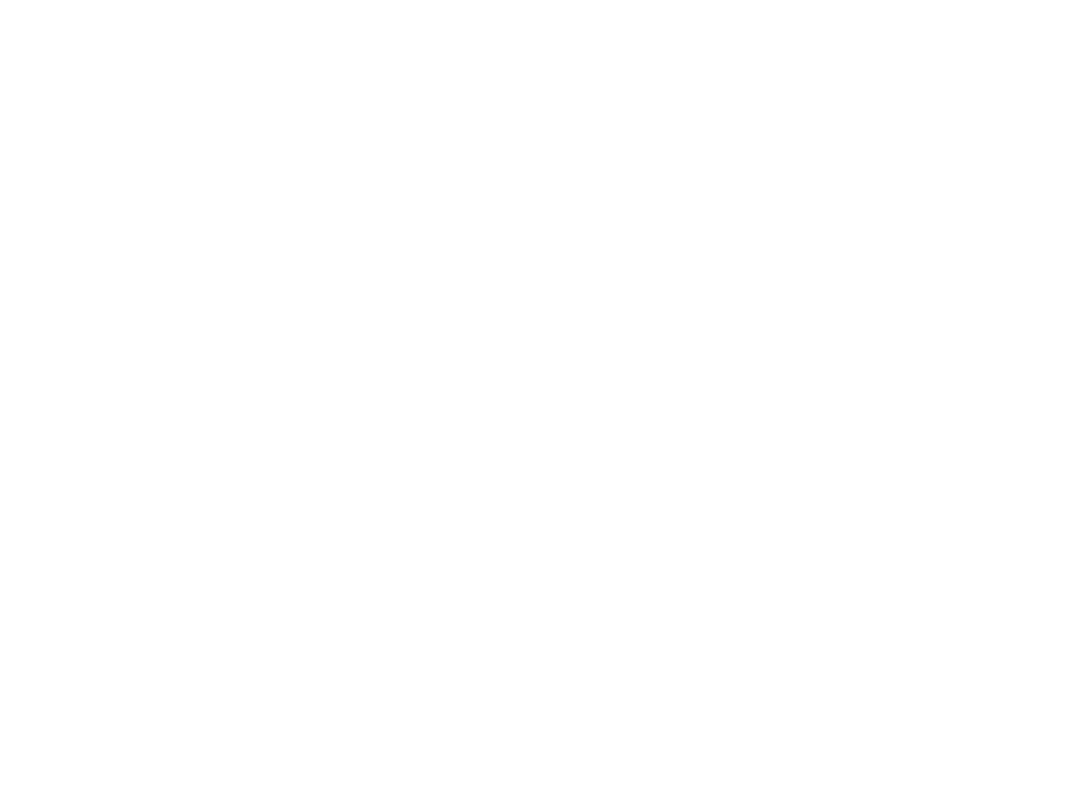
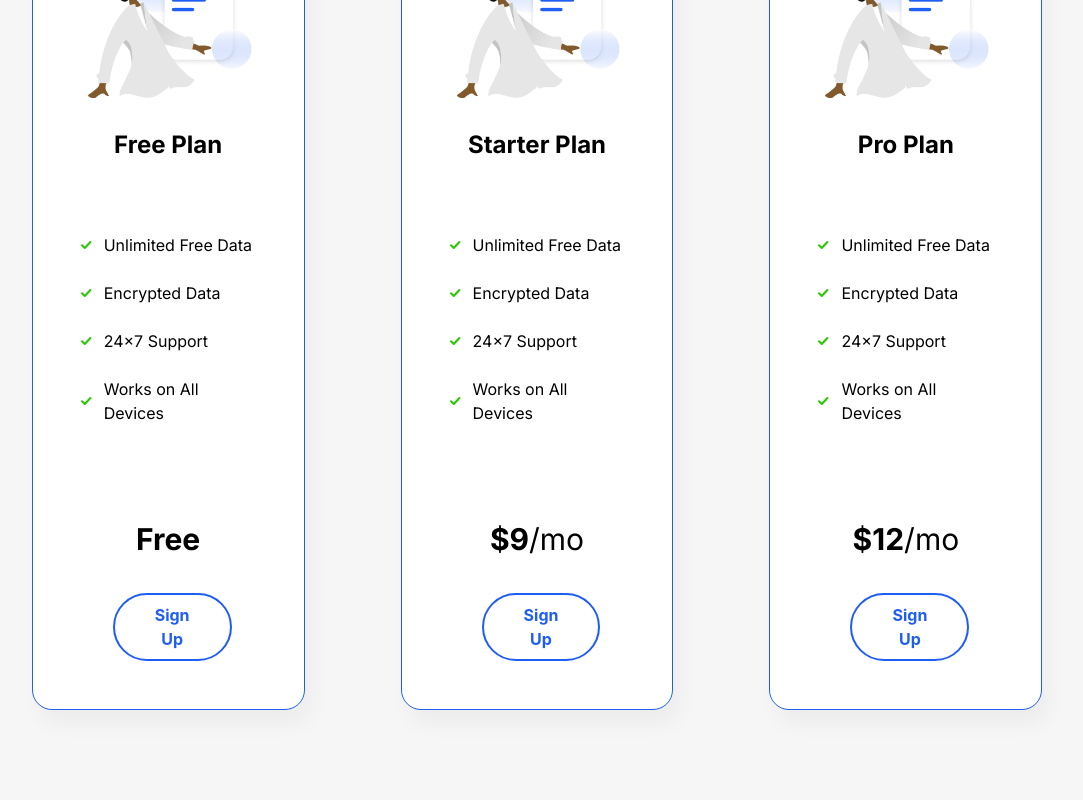
Before and after one commit to AmitrajitDas/SALT-Currency-Converter, a React (Create React App) app: page / in a window 1280 px wide. Shown: the part 1080-1880 px from the top of the page, without its empty margins (103-1186 px from the left). Before the commit the page ends 800 px from the top, so only its background shows below. Built offline with nearby package versions, Linux system fonts and the light colour scheme; a web font is replaced by a local one.

Commit message:
feat: plans section

```diff
--- a/src/App.js
+++ b/src/App.js
@@ -1,11 +1,13 @@
 import Header from './components/Header'
 import Hero from './components/Hero'
+import Plans from './components/Plans'
 
 function App() {
   return (
     <div>
       <Header />
       <Hero />
+      <Plans />
       <h1 className='font-primary text-3xl font-bold text-primary'>
         Hello world!
       </h1>
--- /dev/null
+++ b/src/components/Plans/Card/card.styles.css
@@ -0,0 +1,20 @@
+.card-wrapper {
+    box-sizing: border-box;
+    background: #FFFFFF;
+    border: 1px solid #1E5EF3;
+    box-shadow: 7px 15px 20px rgba(0, 0, 0, 0.04);
+    border-radius: 20px;
+}
+
+.items-col-center {
+    display: flex;
+    flex-direction: column;
+    justify-content: center;
+    align-items: center;
+}
+
+.card-btn {
+    margin-top: -0.7rem;
+    margin-left: 2rem;
+    border: 2px solid #1E5EF3;
+}
--- /dev/null
+++ b/src/components/Plans/Card/index.jsx
@@ -0,0 +1,36 @@
+import Vector from '../../../assets/PlansVector.png'
+import Tick from '../../../assets/tick.svg'
+import './card.styles.css'
+
+const Card = ({ plan }) => {
+  return (
+    <div className='card-wrapper items-col-center p-12 mx-12'>
+      <img src={Vector} alt='vector' />
+      <div className='mt-6 font-bold text-2xl font-secondary'>{plan.tier}</div>
+      <div className='mt-12 flex flex-col'>
+        {plan.plansArr?.map((plan) => (
+          <>
+            <div className='flex flex-row mt-6'>
+              <img src={Tick} alt='tick' />
+              <div className='font-secondary ml-3'>{plan}</div>
+            </div>
+          </>
+        ))}
+      </div>
+      {plan.charge === 'Free' ? (
+        <div className='mt-24 mb-12 font-secondary text-3xl font-bold'>
+          {plan.charge}
+        </div>
+      ) : (
+        <div className='mt-24 mb-12 font-secondary text-3xl flex flex-row'>
+          <div className='font-bold'>{plan.charge}</div>/mo
+        </div>
+      )}
+      <button className='card-btn rounded-full text-primary font-bold px-10 py-2 cursor-pointer mr-6'>
+        Sign Up
+      </button>
+    </div>
+  )
+}
+
+export default Card
--- /dev/null
+++ b/src/components/Plans/index.jsx
@@ -0,0 +1,58 @@
+import Card from './Card'
+import './plans.styles.css'
+
+const Plans = () => {
+  const plans = [
+    {
+      tier: 'Free Plan',
+      plansArr: [
+        'Unlimited Free Data',
+        'Encrypted Data',
+        '24x7 Support',
+        'Works on All Devices',
+      ],
+      charge: 'Free',
+    },
+    {
+      tier: 'Starter Plan',
+      plansArr: [
+        'Unlimited Free Data',
+        'Encrypted Data',
+        '24x7 Support',
+        'Works on All Devices',
+      ],
+      charge: '$9',
+    },
+    {
+      tier: 'Pro Plan',
+      plansArr: [
+        'Unlimited Free Data',
+        'Encrypted Data',
+        '24x7 Support',
+        'Works on All Devices',
+      ],
+      charge: '$12',
+    },
+  ]
+
+  return (
+    <div className='mt-20 mb-20 p-12'>
+      <div className='bg-secondary flex-col-center p-24'>
+        <h2 className='font-secondary font-bold text-3xl'>Choose Your Plan</h2>
+        <div className='font-primary mt-6'>
+          Let’s choose a package that is best for you and explore it happily and
+        </div>
+        <div className='font-primary'>cheerfully</div>
+        <div className='flex flex-row justify-between mt-12'>
+          {plans?.map((plan) => (
+            <>
+              <Card plan={plan} />
+            </>
+          ))}
+        </div>
+      </div>
+    </div>
+  )
+}
+
+export default Plans
--- /dev/null
+++ b/src/components/Plans/plans.styles.css
@@ -0,0 +1,6 @@
+.flex-col-center {
+    display: flex;
+    flex-direction: column;
+    justify-content: center;
+    align-items: center;
+}
```
Also changed, not shown: src/assets/PlansVector.png (added), src/assets/tick.svg (added).
